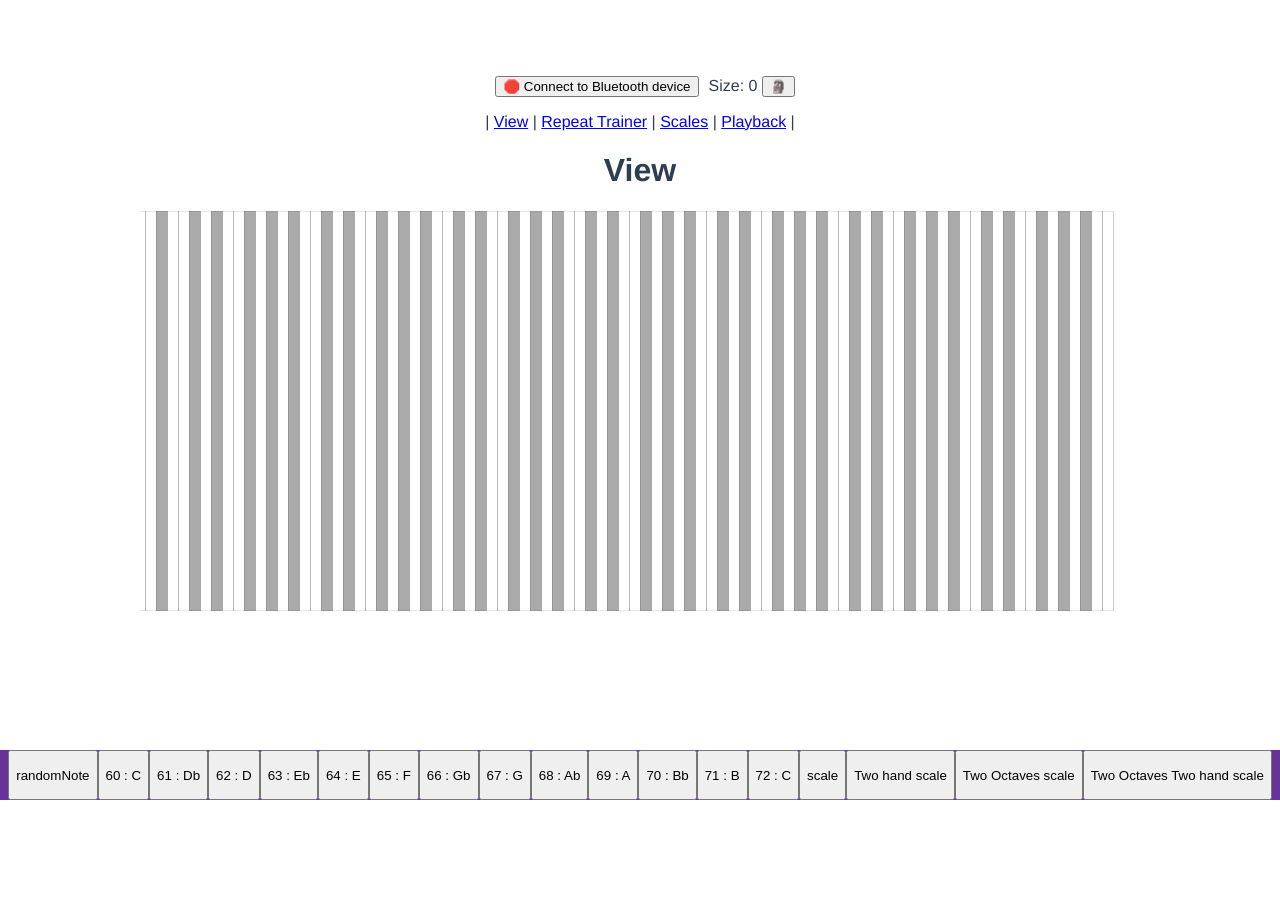
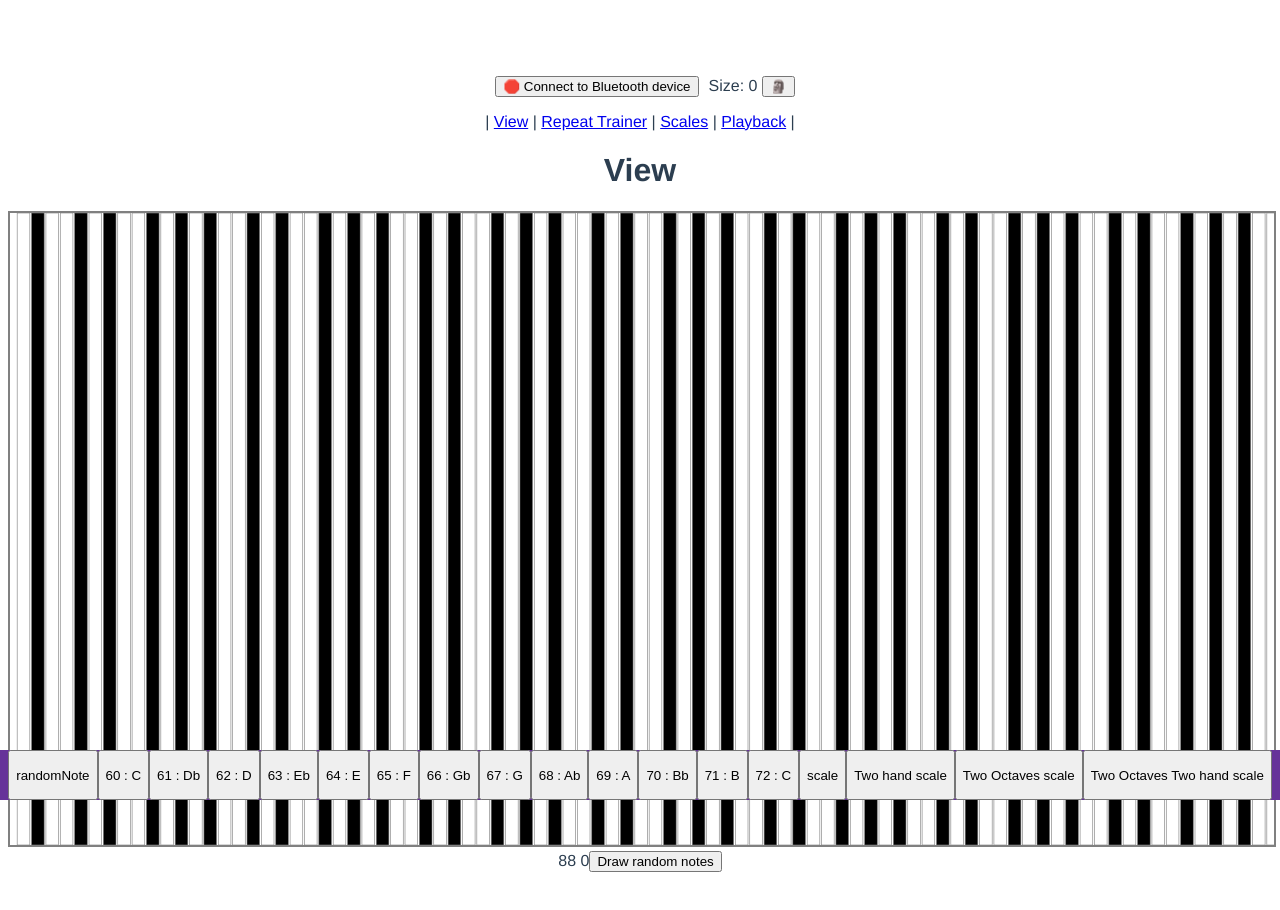
Before and after one commit to rickardenglund/piano, a Vue app: page / in a window 1280 px wide. Shown: the top 910 px of the page. Before the commit the page ends 800 px from the top, so only its background shows below. Built offline with nearby package versions, Linux system fonts and the light colour scheme.

Commit message:
draw using svg

```diff
--- a/src/components/NoteView.vue
+++ b/src/components/NoteView.vue
@@ -1,7 +1,11 @@
 <template>
   <div id="noteview">
-    <canvas id="notes"></canvas>
-<!--    <button @click="multiNotes()">Draw random notes</button>-->
+    <svg :viewBox="`0 0 ${width} ${height}`" width="100%">
+      <rect v-for="i in 109-21" :key="i" :x="i*(width/N) - (width/N/2)" y="0" width="10" :height="height" :fill="isBlack(i)?'black':'white'" stroke-width=".5" stroke="gray"/>
+      <circle v-for="note in notes" :key="note.playTime.toString() + note.pitch" :r="width/N/2" :cx="(1+ note.pitch - LOW_CUT)*width/N" :cy="height - (now - note.playTime)/20" fill="green"/>
+    </svg>
+    <p>{{N}} {{notes.length}}</p>
+    <button @click="multiNotes()">Draw random notes</button>
   </div>
 
 </template>
@@ -11,7 +15,11 @@
     name: "NoteView",
     data() {
       return {
-        drawingActive: true
+        drawingActive: true,
+        nextKey: 1,
+        height: 500,
+        width: 1000,
+        now: this.getTime()
       }
     },
     mounted() {
@@ -24,7 +32,13 @@
     computed: {
       notes() {
         return this.$store.state.lastNotes.slice(-40);
-      }
+      },
+      N() {
+        return 109 - this.LOW_CUT;
+      },
+      LOW_CUT() {
+        return 21;
+      },
     },
     watch: {
       // notes() {
@@ -32,60 +46,15 @@
       // }
     },
     methods: {
+      key()  {
+        return this.nextKey++
+      },
       getTime() {
         let date = new Date();
         return date.getTime();
       },
       draw() {
-        if (!this.drawingActive) return;
-        let canvas = document.getElementById("notes");
-        let ctx = canvas.getContext("2d");
-        canvas.width = 1000;
-        canvas.height = 400;
-        let width = canvas.width;
-        let height = canvas.height;
-        let now = this.getTime();
-
-        const LOW_CUT = 21;
-        const N = 109 - LOW_CUT;
-
-        const w = Math.floor(width / N);
-        // const h = Math.floor(height / this.notes.length);
-
-        ctx.fillStyle = "#aaa";
-        ctx.clearRect(0, 0, width, height);
-
-
-        ctx.lineWidth = 0.2;
-        for (let i = 0; i <= N; i++) {
-          if (this.isBlack(i)) {
-            ctx.fillStyle = '#aaa';
-          } else {
-            ctx.fillStyle = 'white';
-          }
-          ctx.fillRect(i * w - w / 2, 0, w, height);
-          ctx.strokeRect(i * w - w / 2, 0, w, height);
-          // ctx.beginPath();
-          // ctx.moveTo(i * w - w/2, 0);
-          // ctx.lineTo(i*w - w/2, height);
-          // ctx.closePath();
-          // ctx.stroke();
-        }
-
-        for (let i = 0; i < this.notes.length; i++) {
-          let pitch = this.notes[i].pitch;
-          let startTime = this.notes[i].playTime;
-          let velocityFactor = this.notes[i].velocity / 125;
-          // ctx.fillRect(w * (pitch - LOW_CUT), (height - (now - startTime)/10), w, h);
-          ctx.beginPath();
-          ctx.arc(w * ((pitch + 1) - LOW_CUT), (height - (now - startTime) / 20), (w / 2), 0, Math.PI * 2);
-          ctx.closePath();
-          ctx.lineWidth = 10 * velocityFactor;
-          ctx.strokeStyle = '#333'
-          ctx.stroke();
-          ctx.fillStyle = '#cxaa';
-          ctx.fill()
-        }
+        this.now = this.getTime()
 
         window.requestAnimationFrame(this.draw)
       },
@@ -121,4 +90,8 @@
   p {
     display: inline;
   }
+
+  svg {
+    border: 2px solid gray;
+  }
 </style>
```
